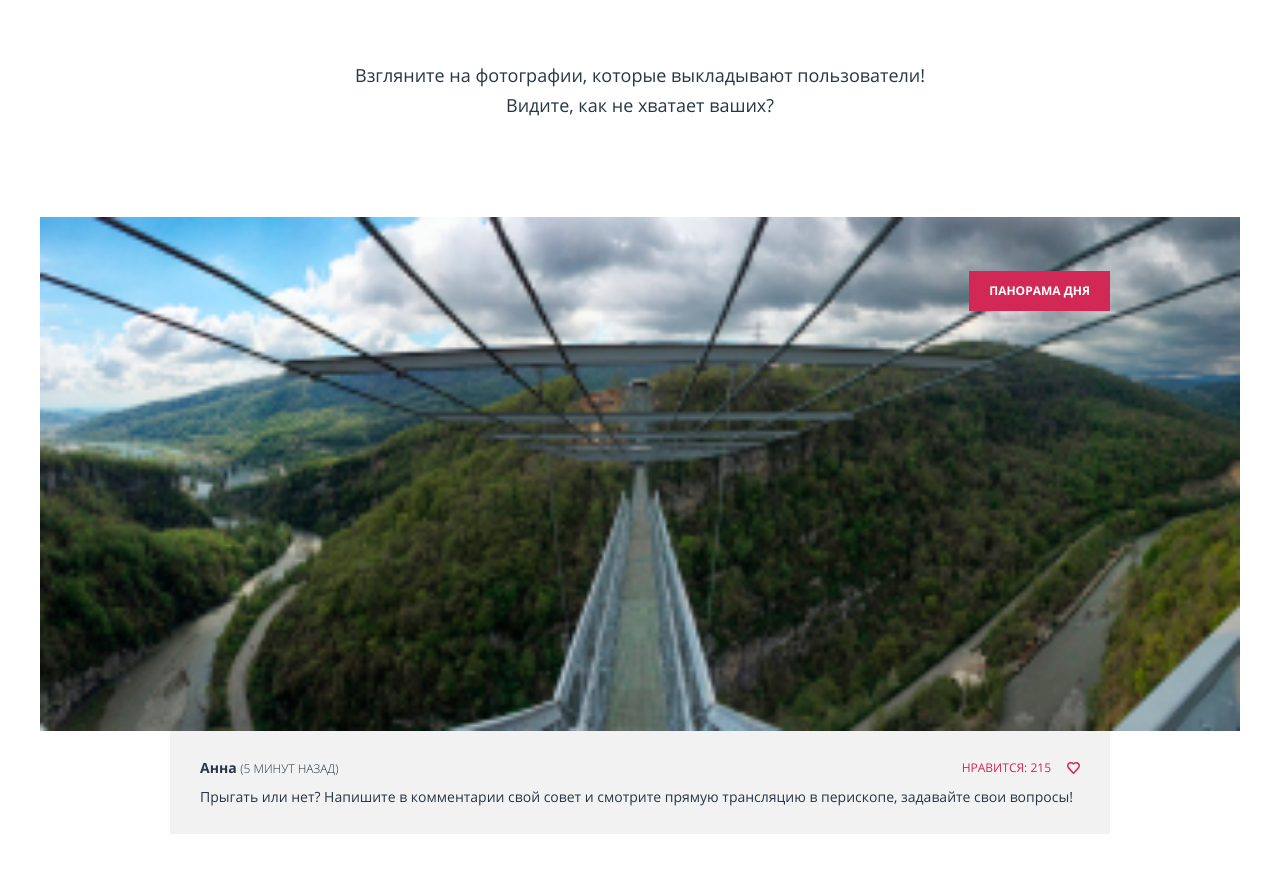
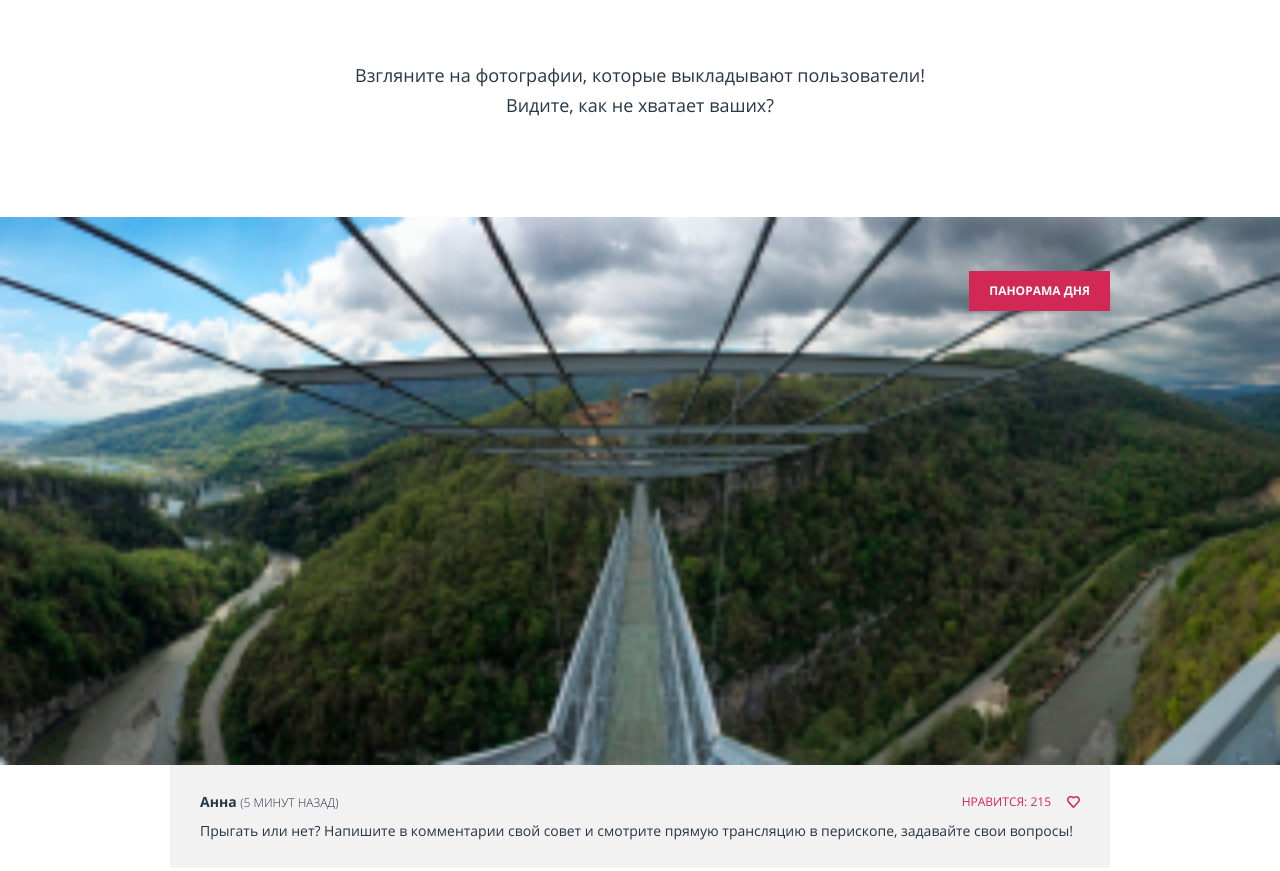
Before and after one commit to EMedved-bit/907585-pink-22, a website: page source/catalog.html in a window 1280 px wide. Shown: the part 440-1311 px from the top of the page. Drawn offline with nearby package versions, Linux system fonts and the light colour scheme; files that its build step writes are made by us from their sources.

Commit message:
Правки в галерее

```diff
--- a/source/sass/blocks/gallery.scss
+++ b/source/sass/blocks/gallery.scss
@@ -1,5 +1,6 @@
 .gallery {
   padding: 52px 20px 0;
+  overflow: hidden;
 
   @media (min-width: $tablet-width) {
     padding: 0;
@@ -63,13 +64,8 @@
   display: block;
 
   &--wide {
-    margin-left: -20px;
-    margin-right: -20px;
-
-    @media (min-width: $desktop-width) {
-      margin-left: -130px;
-      margin-right: -130px;
-    }
+    width: 100vw;
+    margin-left: calc((100vw - 100%) / -2);
   }
 }
 
```
